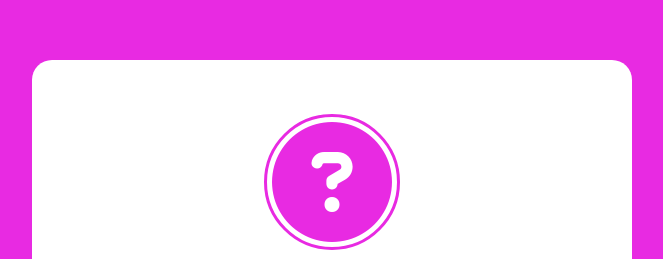
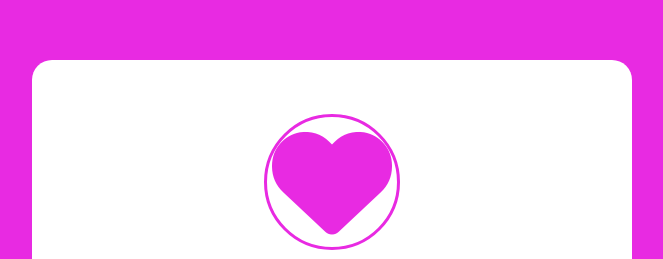
Before and after one commit to Kartik1913/Button, a plain HTML site: page index.html in a window 1280 px wide. Shown: the part 140-399 px from the top of the page, without its empty margins (308-971 px from the left). Drawn offline with Linux system fonts and the light colour scheme.

Commit message:
index.html

```diff
--- a/index.html
+++ b/index.html
@@ -10,7 +10,7 @@
 </head>
 <body>
     <div class="wrapper">
-        <i class="fa-solid fa-circle-question"></i>
+        <i class="fa-solid fa-heart"></i>
         <h2 class="question">Mom, Do you love me ?</h2>
         <div class="btn-group">
             <button class="yes-btn">Yes</button>
```
